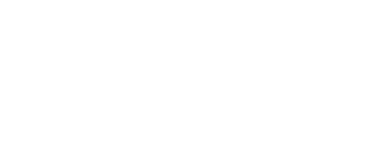
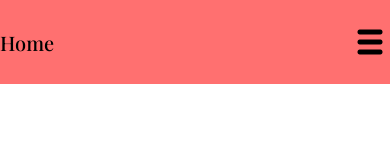
Before and after one commit to aswanthnarayan/Simplotel_Project, a plain HTML site: page index.html in a window 390 px wide. Drawn offline with nearby package versions, Linux system fonts and the light colour scheme.

Commit message:
created navbar with css and mobile media query

```diff
--- a/Styles.css
+++ b/Styles.css
@@ -0,0 +1,33 @@
+*{
+    margin: 0;
+    padding: 0;
+    box-sizing: border-box;
+    font-family: 'Playfair Display', serif;
+    font-size: 20px;
+}
+.navbar{
+    display: flex;
+    justify-content: space-evenly;
+    align-items: center;
+    height: 10vh;
+    width: 100%;
+    font-weight: 500;
+    background-color:#ff7070}
+.navbar a{
+    text-decoration: none;
+    color: #000;
+}
+.navbar img{
+    width: 40px;
+    height: 40px;
+}
+
+@media  screen and (max-width: 767px) {
+    .navbar {
+        justify-content: space-between;
+    }
+
+    .navbar a:not(:nth-child(1)) {
+        display: none;
+    }
+  }
--- a/index.html
+++ b/index.html
@@ -5,8 +5,25 @@
     <meta name="viewport" content="width=device-width, initial-scale=1.0">
     <title></title>
     <link rel="stylesheet" href="./Styles.css">
+    <link rel="preconnect" href="https://fonts.googleapis.com">
+<link rel="preconnect" href="https://fonts.gstatic.com" crossorigin>
+<link rel="preconnect" href="https://fonts.googleapis.com">
+<link rel="preconnect" href="https://fonts.gstatic.com" crossorigin>
+<link href="https://fonts.googleapis.com/css2?family=Playfair+Display:wght@400;500;700&display=swap" rel="stylesheet">
 </head>
 <body>
+    <header>
+        <div class="navbar">
+            <a href="#" id="home">Home</a>
+            <a href="#">Order</a>
+            <a href="#">Food</a>
+            <a href="#">Restaurant</a>
+            <a href="#">Testimonials</a>
+            <a href="#">Contact Us</a>
+            <img src="./Assets/menu-bar.png" alt="menu-bar">
+        </div>
+    </header>
+    <main>
 
 </body>
 </html>
```
